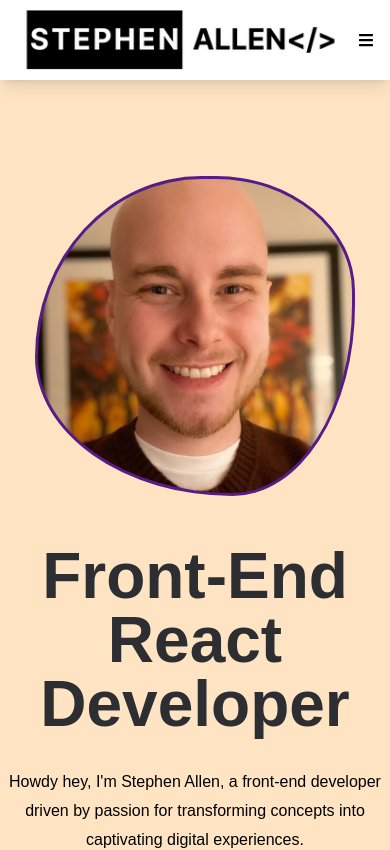
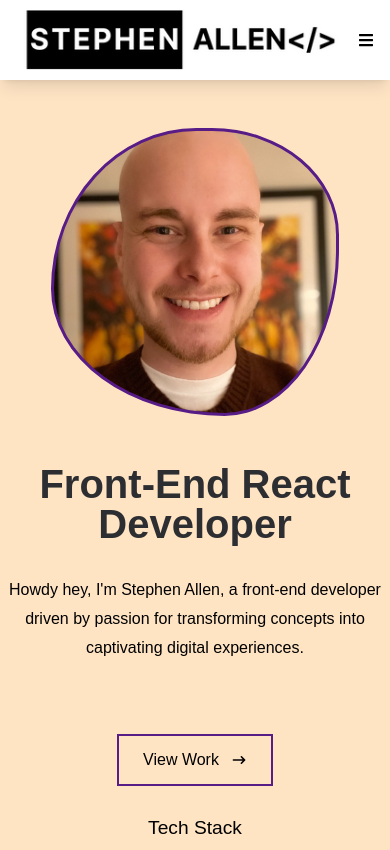
Before and after one commit to Stephen-A/Stephen-A.github.io, a React (Vite) app: page / in a window 390 px wide. Shown: the top 850 px of the page. Built offline with nearby package versions, Linux system fonts and the light colour scheme.

Commit message:
made necessary changes to styling for specific phone widths

```diff
--- a/src/components/Home.jsx
+++ b/src/components/Home.jsx
@@ -9,7 +9,7 @@ function Home() {
             <div className='content'>
                 <div className='hero-main'>
                     <div className='hero-text'>
-                        <h1 className='text-[#2d2e32] text-[4rem] sm:text-[3.5rem] md:text-[3.5rem] mb-[2rem] mt-[2rem] font-[800] leading-[1]'>Front-End React Developer</h1>
+                        <h1>Front-End React Developer</h1>
                         <p>Howdy hey, I&apos;m Stephen Allen, a front-end developer driven by passion for transforming concepts into captivating digital experiences.</p>
                         <button className='group'>View Work
                             <span>
--- a/src/components/Navbar.jsx
+++ b/src/components/Navbar.jsx
@@ -39,7 +39,7 @@ const Navbar = () => {
                 </ul>
 
             {/* Social icons */}
-            <div className='hidden min-[1021px]:flex fixed flex-col top-[35%] left-0'>
+            <div className='hidden min-[961px]:flex fixed flex-col top-[35%] left-0'>
                 <ul>
                     <li className='w-[160px] h-[60px] flex justify-between items-center ml-[-100px] hover:ml-[-10px] duration-300 bg-blue-600'>
                         <a className='flex justify-between items-center w-full text-white'
--- a/src/index.css
+++ b/src/index.css
@@ -29,8 +29,19 @@ body {
     display: flex;
     gap: 10rem;
     height: 38rem;
+    justify-content: center;
     position: relative;
-    justify-content: center;
+
+    @media (max-width: 960px) {
+            flex-direction: column;
+            gap: 1.2rem;
+            height: auto;
+            text-align: center;
+        }
+
+    @media (max-width: 280px) {
+        left: 2rem;
+    }
 }
 .hero {
     display: flex;
@@ -40,47 +51,52 @@ body {
     position: relative;
     width: 100%;
 
-    @media (max-width: 900px) {
+    @media (max-width: 960px) {
         height: auto;
-        padding: 11rem 0;
+        padding: 8rem 0;
     }
 }
-.hero button {
-    padding: .75rem 1.5rem;
-    border-width: 2px;
-    margin: 0.5rem 0;
-    align-items: center;
-    display: flex;
-    border: 2px solid rgb(88 28 135);
 
-    @media (max-width: 1020px) {
-        margin-left: auto;
-        margin-right: auto;
-        text-align: center;
-    }
-}
-.hero button:hover {
-    color: rgb(255 255 255);
-    background-color: rgb(88 28 135);
-}
-.hero button:hover span {
-    transform: rotate(90deg);
-    transition: 500ms;
-}
 .hero-main {
     align-items: center;
     display: flex;
-    gap: 7rem;
+    gap: 3rem;
     justify-content: center;
     position: relative;
+
+    @media (max-width: 960px) {
+        flex-direction: column-reverse;
+        text-align: center;
+        gap: 1rem;
+    }
 }
 .hero-text {
     max-width: 29rem;
+    display: flex;
+    flex-direction: column;
+    position: relative;
 }
+.hero-text h1 {
+    line-height: 1;
+    font-size: 3.5rem;
+    font-weight: 800;
+    margin-top: 2rem;
+    margin-bottom: 2rem;
+    color: #2d2e32;
+
+    @media (max-width: 500px) {
+        font-size: 2.5rem;
+    }
+}
+
 .hero-text p {
     line-height: 1.8rem;
     font-weight: 500;
     padding-bottom: 2rem;
+
+    @media (max-width:900px) {
+        margin-bottom: 2rem;
+    }
 }
 
 .hero-img {
@@ -96,6 +112,11 @@ body {
     width: 20rem;
     height: 20rem;
     position: relative;
+
+    @media (max-width: 500px) {
+        height: 18rem;
+        width: 18rem;
+    }
 
 }
 @keyframes morph {
@@ -118,23 +139,46 @@ body {
     border-radius: 60% 40% 30% 70%/60% 30% 70% 40%;
     }
 }
+.hero button {
+    padding: .75rem 1.5rem;
+    border-width: 2px;
+    margin: 0.5rem 0;
+    align-items: center;
+    display: flex;
+    border: 2px solid rgb(88 28 135);
 
+    @media (max-width: 960px) {
+        margin-left: auto;
+        margin-right: auto;
+        text-align: center;
+    }
+}
+.hero button:hover {
+    color: rgb(255 255 255);
+    background-color: rgb(88 28 135);
+}
+.hero button:hover span {
+    transform: rotate(90deg);
+    transition: 500ms;
+}
 
-
+/* SKILLS SECTION */
 .skills {
     align-items: center;
     bottom: 0;
     display: flex;
     position: absolute;
     left: 0;
+
+    @media (max-width: 900px) {
+        flex-direction: column;
+        position: static;
+    }
 }
 .skills .skill-logos {
     display: flex;
     flex-wrap: wrap;
 
-    @media (max-width: 900px) {
-        justify-content: center;
-    }
 }
 .skills ul {
     display: flex;
@@ -142,12 +186,25 @@ body {
     gap: 1rem;
     list-style: none;
     position: relative;
+
+    @media (max-width: 960px) {
+        justify-content: center;
+    }
 }
 .skills p {
     font-size: 1.2rem;
     padding-right: 2rem;
     border-right: 3px solid rgb(88 28 135);
     margin-right: .75rem;
+
+    @media (max-width: 900px) {
+        border-bottom: 2px solid #44337a;
+        border-right: none;
+        margin-bottom: 2rem;
+        margin-right: 0;
+        padding-bottom: .5rem;
+        padding-right: 0;
+    }
 }
 .skills li {
     padding-left: .5rem;
@@ -158,20 +215,20 @@ body {
     width: 7rem;
 }
 
+/* ABOUT CONTENT CSS */
 .about {
     padding: 9rem 0;
 
-    @media (max-width: 1020px) {
+    @media (max-width: 960px) {
         padding: 8rem 0;
     }
 }
-
 .about-content {
     display: grid;
     grid-template-columns: 1fr 1fr;
     justify-content: center;
 
-    @media (max-width: 1020px) {
+    @media (max-width: 960px) {
         grid-template-columns: 1fr;
         text-align: center;
     }
@@ -179,7 +236,7 @@ body {
 .img-side {
     position: relative;
 
-    @media (max-width: 1020px) {
+    @media (max-width: 960px) {
         margin-left: auto;
         margin-right: auto;
         margin-bottom: 2rem;
@@ -194,7 +251,7 @@ body {
 }
 
 .text-side {
-    @media (max-width: 1020px) {
+    @media (max-width: 960px) {
         margin: 0 auto;
         max-width: 34rem;
     }
@@ -216,31 +273,13 @@ body {
 }
 
 
-@media (max-width: 1020px) {
-    .content {
-        flex-direction: column;
-        gap: 1.2rem;
-        height: auto;
-        text-align: center;
-    }
-    .hero-main {
-        flex-direction: column-reverse;
-        gap: 1rem;
-    }
+@media (max-width: 960px) {
     .group {
         display: inline-flex;
     }
     .skills {
         flex-direction: column;
         position: static;
-    }
-    .skills p {
-        border-bottom: 2px solid #44337a;
-        border-right: none;
-        margin-bottom: 2rem;
-        margin-right: 0;
-        padding-bottom: .5rem;
-        padding-right: 0;
     }
     .skills ul {
         justify-content: center;
@@ -292,7 +331,7 @@ body {
 .projects {
     padding: 10rem 0;
     background-color: bisque;
-    @media (max-width: 1020px) {
+    @media (max-width: 960px) {
         padding: 8rem 0;
     }
 }
@@ -304,8 +343,6 @@ body {
         text-align: center;
     }
 }
-
-
 .project-content p {
     font-size: 1.2rem;
     font-weight: 700;
@@ -376,7 +413,7 @@ body {
     text-align: center;
     width: 20rem;
 
-    @media (max-width: 1020px) {
+    @media (max-width: 960px) {
         margin: 0 auto;
     }
 }
```
